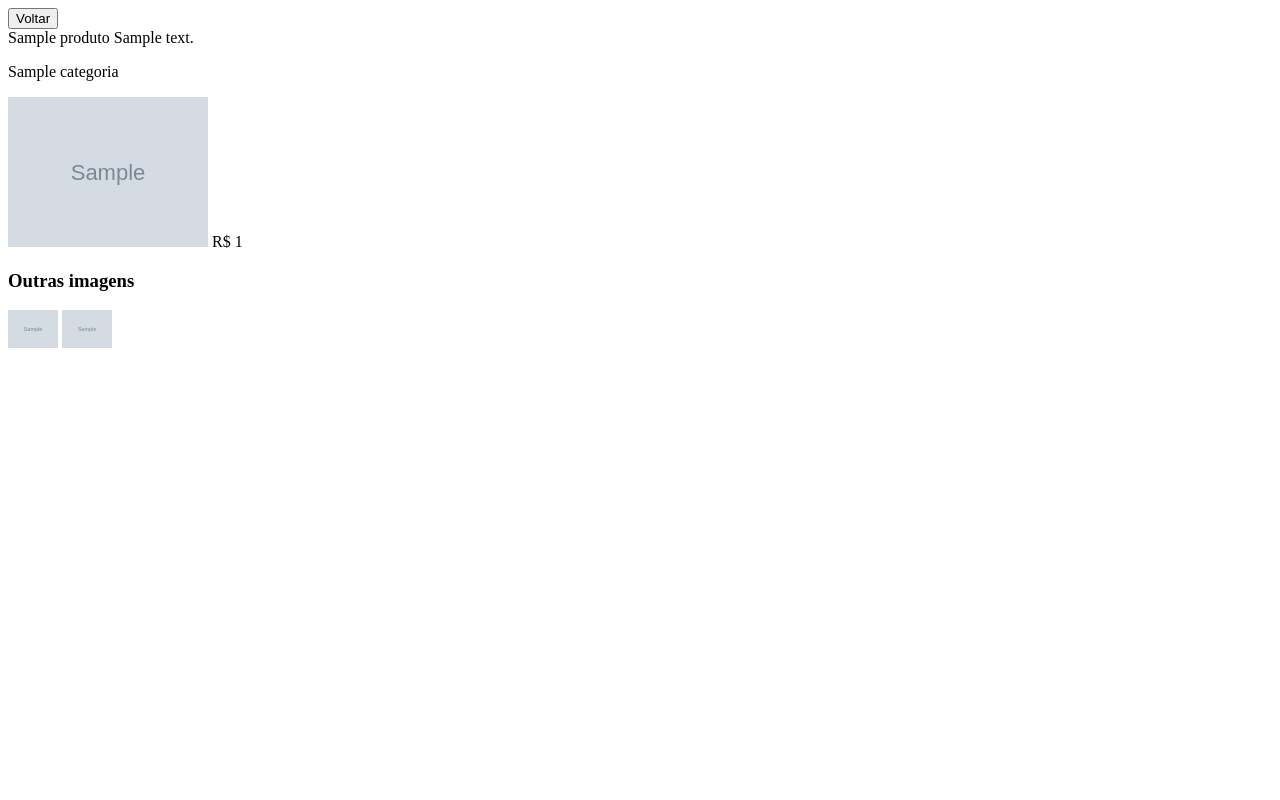
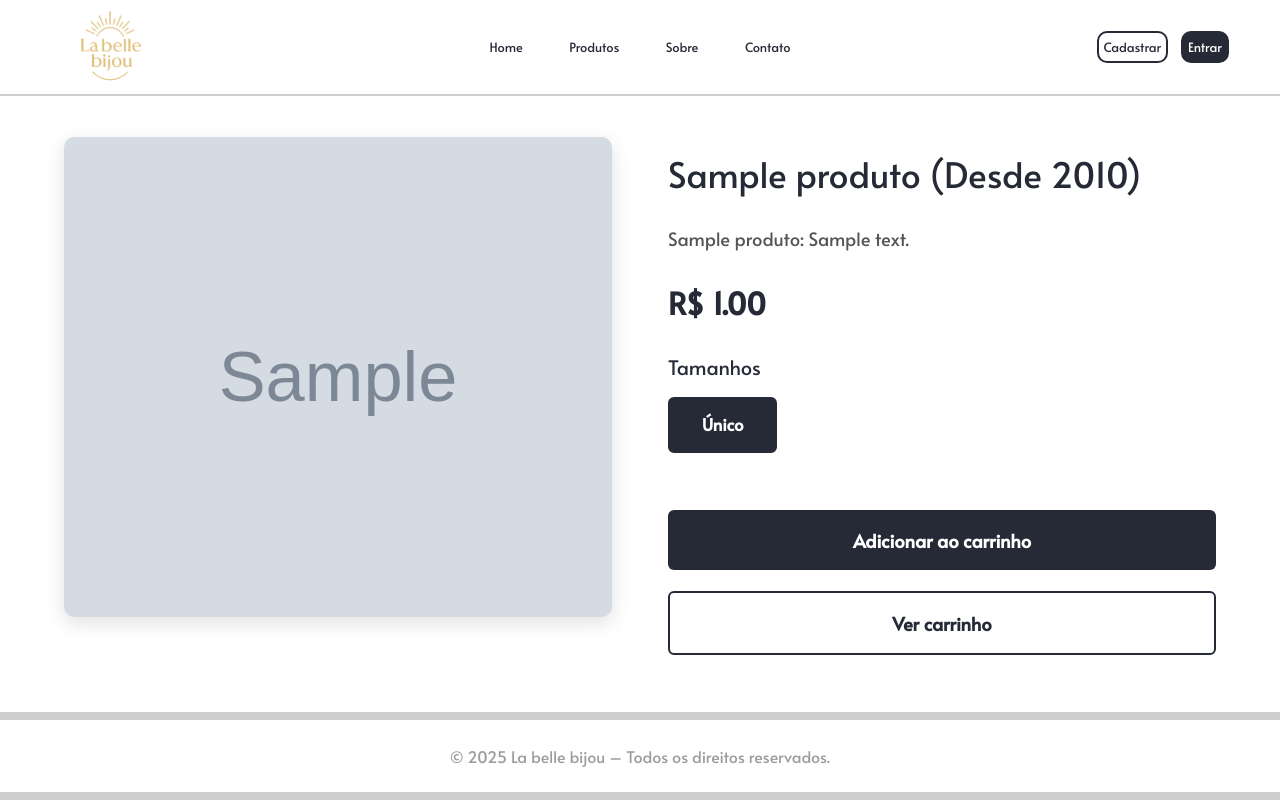
Before and after one commit to SENAI-Morvan-Figueiredo/La-Belle-Bijou, a Django app: page /produtos/1/ in a window 1280 px wide. Run offline with Django 5.2, Linux system fonts and the light colour scheme; tables that the repository leaves empty hold one stand-in row (values such as "Sample post"); grey boxes marked "Sample" are stand-in pictures.

Commit message:
Tela de produtos (85%) e tela principal em desencolvimento (50%)

```diff
--- a/la_belle_bijou/urls.py
+++ b/la_belle_bijou/urls.py
@@ -26,7 +26,7 @@ urlpatterns = [
     path('user/', include('accounts.urls')),
     path('pedidos/', include('orders.urls')),
     path('produtos/', include('products.urls')),
-    path("", Home.as_view(), name="home"),
+    path("", Home.as_view(), name="home"),  # Esta é a home principal
 ]
 
 if settings.DEBUG:
--- /dev/null
+++ b/products/static/css/produto.css
@@ -0,0 +1,170 @@
+/* produto.css */
+.produto-detalhes {
+    padding: 2rem 0; /* Aumentado de 1.5rem para 2rem */
+    min-height: calc(100vh - 12vh - 11vh); /* Ajustado para footer 11vh */
+    display: flex;
+    align-items: center;
+}
+
+.container {
+    width: 90%;
+    max-width: 1300px; /* Aumentado de 1200px para 1300px */
+    margin: 0 auto;
+}
+
+.produto-content {
+    display: grid;
+    grid-template-columns: 1fr 1fr;
+    gap: 3.5rem; /* Aumentado de 3rem para 3.5rem */
+    align-items: start;
+}
+
+.produto-imagem {
+    width: 100%;
+    border-radius: 10px;
+    overflow: hidden;
+    box-shadow: 0 6px 20px rgba(0, 0, 0, 0.12);
+}
+
+.produto-imagem img {
+    width: 100%;
+    height: 480px; /* Aumentado de 450px para 480px */
+    object-fit: cover;
+    display: block;
+}
+
+.produto-info {
+    display: flex;
+    flex-direction: column;
+    gap: 1.8rem; /* Aumentado de 1.5rem para 1.8rem */
+    padding: 1rem 0; /* Aumentado o padding */
+}
+
+.produto-titulo {
+    font-size: 2.2rem; /* Aumentado de 2rem para 2.2rem */
+    color: #252A36;
+    font-weight: normal;
+    margin: 0;
+    line-height: 1.2;
+}
+
+.produto-descricao {
+    font-size: 1.15rem; /* Aumentado de 1.1rem para 1.15rem */
+    color: #555;
+    line-height: 1.6;
+    margin: 0;
+    text-align: justify;
+}
+
+.produto-preco {
+    font-size: 1.9rem; /* Aumentado de 1.8rem para 1.9rem */
+    color: #252A36;
+    font-weight: bold;
+}
+
+.produto-tamanhos h3 {
+    font-size: 1.25rem; /* Aumentado de 1.2rem para 1.25rem */
+    color: #252A36;
+    margin-bottom: 1rem;
+    font-weight: normal;
+}
+
+.tamanhos-lista {
+    display: flex;
+    gap: 1rem;
+    flex-wrap: wrap;
+}
+
+.tamanho-item.unico {
+    padding: 0.9rem 2rem; /* Aumentado levemente */
+    border: 2px solid #252A36;
+    border-radius: 6px;
+    background-color: #252A36;
+    color: #fff;
+    font-size: 1.05rem; /* Aumentado levemente */
+    cursor: default;
+    font-weight: bold;
+}
+
+.produto-acoes {
+    display: flex;
+    flex-direction: column;
+    gap: 1.3rem; /* Aumentado de 1.2rem para 1.3rem */
+    margin-top: 1.8rem; /* Aumentado de 1.5rem para 1.8rem */
+}
+
+.btn-adicionar-carrinho {
+    padding: 1.1rem 2.2rem; /* Aumentado levemente */
+    background-color: #252A36;
+    color: #fff;
+    border: none;
+    border-radius: 6px;
+    font-family: "Alata", sans-serif;
+    font-size: 1.15rem; /* Aumentado de 1.1rem para 1.15rem */
+    cursor: pointer;
+    transition: background-color 0.3s;
+    font-weight: bold;
+}
+
+.btn-adicionar-carrinho:hover {
+    background-color: #3a3f4d;
+}
+
+.btn-ver-carrinho {
+    padding: 1.1rem 2.2rem; /* Aumentado levemente */
+    background-color: transparent;
+    color: #252A36;
+    border: 2px solid #252A36;
+    border-radius: 6px;
+    font-family: "Alata", sans-serif;
+    font-size: 1.15rem; /* Aumentado de 1.1rem para 1.15rem */
+    text-decoration: none;
+    text-align: center;
+    cursor: pointer;
+    transition: all 0.3s;
+    font-weight: bold;
+}
+
+.btn-ver-carrinho:hover {
+    background-color: #f0f0f0;
+}
+
+/* Responsividade */
+@media (max-width: 768px) {
+    .produto-detalhes {
+        min-height: calc(100vh - 12vh - 11vh);
+        padding: 1.5rem 0;
+    }
+
+    .produto-content {
+        grid-template-columns: 1fr;
+        gap: 2.5rem;
+    }
+
+    .produto-titulo {
+        font-size: 2rem;
+    }
+
+    .produto-descricao {
+        font-size: 1.1rem;
+    }
+
+    .produto-preco {
+        font-size: 1.7rem;
+    }
+
+    .produto-imagem img {
+        height: 380px;
+    }
+
+    .btn-adicionar-carrinho,
+    .btn-ver-carrinho {
+        padding: 1rem 2rem;
+        font-size: 1.1rem;
+    }
+
+    .tamanho-item.unico {
+        padding: 0.8rem 1.8rem;
+        font-size: 1rem;
+    }
+}
--- /dev/null
+++ b/products/static/css/styles.css
@@ -0,0 +1,133 @@
+* {
+    margin: 0;
+    padding: 0;
+    box-sizing: border-box;
+}
+
+html, body {
+    height: 100%;
+}
+
+body {
+    font-family: "Alata", sans-serif;
+    display: flex;
+    flex-direction: column;
+    min-height: 100vh;
+}
+
+header {
+    width: 100%;
+    background-color: #fff;
+    border-bottom: 2px solid #CECECE;
+    display: flex;
+    align-items: center;
+    position: relative;
+    height: 12vh;
+    flex-shrink: 0;
+
+    & img {
+        height: 16.5vh; /* Aumentado de 12vh para 11vh (logo um pouco maior) */
+        padding: 8px; /* Ajustado o padding */
+    }
+}
+
+.links {
+    width: 30vw;
+    position: absolute;
+    left: 50%;
+    transform: translateX(-50%);
+    display: flex;
+    justify-content: space-evenly;
+
+    & a {
+        height: 4vh;
+        color: #252A36;
+        border-radius: 10px;
+        padding: 0 5px 0 5px;
+        text-decoration: none;
+        font-size: 1vw;
+        display: flex;
+        align-items: center;
+    }
+
+    & a:hover {
+        background-color: #f0f0f0;
+    }
+}
+
+.icones {
+    width: 20vw;
+    position: absolute;
+    right: 2vw;
+    display: flex;
+    justify-content: flex-end;
+
+    & img {
+        height: 4vh;
+        margin-left: .5vw;
+        padding: 4px;
+    }
+
+    & img:hover {
+        background-color: #f0f0f0;
+        border-radius: 15px;
+    }
+
+    & a {
+        height: 4vh;
+        color: #252A36;
+        border-radius: 10px;
+        padding: 0 5px 0 5px;
+        text-decoration: none;
+        font-size: 1vw;
+        display: flex;
+        align-items: center;
+    }
+}
+
+#bCadastro {
+    border: 2px solid #252A36;
+    margin-right: 1vw;
+}
+
+#bCadastro:hover {
+    background-color: #f0f0f0;
+}
+
+#bEntrar {
+    background-color: #252A36;
+    color: #fff;
+    border: 2px solid #252A36;
+    margin-right: 2vw;
+}
+
+#bEntrar:hover {
+    color: #f0f0f0;
+}
+
+main {
+    flex: 1;
+}
+
+footer {
+    width: 100%;
+    height: 11vh; /* Aumentado levemente de 10vh para 11vh */
+    background-color: #CECECE;
+    display: flex;
+    align-items: center;
+    flex-shrink: 0;
+    margin-top: auto;
+}
+
+.conteudo-footer {
+    width: 100%;
+    height: 9vh; /* Aumentado levemente de 8vh para 9vh */
+    background-color: #fff;
+    color: #9D9D9D;
+    display: flex;
+    justify-content: center;
+    align-items: center;
+    font-family: "Alata", sans-serif;
+    font-weight: 400;
+    font-style: normal;
+}
--- /dev/null
+++ b/products/templates/products/base.html
@@ -0,0 +1,54 @@
+{% load static %}
+<!DOCTYPE html>
+<html lang="pt-br">
+<head>
+    <meta charset="UTF-8">
+    <meta name="viewport" content="width=device-width, initial-scale=1.0">
+    <link rel="preconnect" href="https://fonts.googleapis.com">
+    <link rel="preconnect" href="https://fonts.gstatic.com" crossorigin>
+    <link href="https://fonts.googleapis.com/css2?family=Alata&display=swap" rel="stylesheet">
+    <link rel="stylesheet" href="{% static 'css/styles.css' %}">
+    {% block extra_css %}{% endblock extra_css %}
+    <title>{% block title %}La Belle Bijou{% endblock %}</title>
+</head>
+<body>
+    <!-- Header -->
+    <header>
+        <div class="logo">
+            <img src="{% static 'img/logo.png' %}" alt="La Belle Bijou">
+        </div>
+
+        <div class="links">
+            <a href="{% url 'home' %}">Home</a>
+            <a href="{% url 'home-products' %}">Produtos</a>
+            <a href="#">Sobre</a>
+            <a href="#">Contato</a>
+        </div>
+
+        <div class="icones">
+            {% if user.is_authenticated %}
+                <!-- Removido o link para profile até criar a view -->
+                <a href="#" id="bCadastro">Meu Perfil</a>
+                <form method="post" action="{% url 'logout' %}" style="display: inline;">
+                    {% csrf_token %}
+                    <button type="submit" id="bEntrar" style="background: none; border: none; cursor: pointer; font-family: 'Alata', sans-serif; font-size: 1vw; color: #fff;">Sair</button>
+                </form>
+            {% else %}
+                <a href="{% url 'register' %}" id="bCadastro">Cadastrar</a>
+                <a href="{% url 'login' %}" id="bEntrar">Entrar</a>
+            {% endif %}
+        </div>
+    </header>
+
+    <main>
+        {% block conteudo %}{% endblock conteudo %}
+    </main>
+
+    <!-- Footer -->
+    <footer>
+        <div class="conteudo-footer">
+            © 2025 La belle bijou – Todos os direitos reservados.
+        </div>
+    </footer>
+</body>
+</html>
--- a/products/templates/products/detalhe_produto.html
+++ b/products/templates/products/detalhe_produto.html
@@ -1,31 +1,57 @@
-<button onclick="window.location.href='{% url 'home' %}'">Voltar</button>
-<div>
-    {{produto.nome}}
-    {{produto.descricao}}
-    {% for categoria in produto.categorias.all %}
-        <p>{{categoria}}</p>
-    {% endfor %}
-    {% if produto.imagem_principal %}
-        <img src="{{produto.imagem_principal.url}}" alt="" id="imagem-principal" style="width: 200px">
-    {% endif %}
-    R$ {{produto.preco | floatformat:0}}
+{% extends 'products/base.html' %}
+{% load static %}
+
+{% block title %}La Belle Bijou - {{ produto.nome }}{% endblock %}
+
+{% block extra_css %}
+<link rel="stylesheet" href="{% static 'css/produto.css' %}">
+{% endblock %}
+
+{% block conteudo %}
+<div class="produto-detalhes">
+    <div class="container">
+        <div class="produto-content">
+            <!-- Imagem do produto -->
+            <div class="produto-imagem">
+                {% if produto.imagem_principal %}
+                    <img src="{{ produto.imagem_principal.url }}" alt="{{ produto.nome }}">
+                {% else %}
+                    <img src="{% static 'img/produto-placeholder.jpg' %}" alt="Imagem não disponível">
+                {% endif %}
+            </div>
+
+            <!-- Informações do produto -->
+            <div class="produto-info">
+                <h1 class="produto-titulo">{{ produto.nome }} (Desde 2010)</h1>
+
+                <p class="produto-descricao">
+                    {{ produto.nome }}: {{ produto.descricao|default:"Produto de alta qualidade da La Belle Bijou. Feito com materiais premium e acabamento impecável, este item exclusivo traz elegância e sofisticação para seu estilo." }}
+                </p>
+
+                <div class="produto-preco">
+                    R$ {{ produto.preco }}
+                </div>
+
+                <!-- Tamanhos - Único -->
+                <div class="produto-tamanhos">
+                    <h3>Tamanhos</h3>
+                    <div class="tamanhos-lista">
+                        <span class="tamanho-item unico">Único</span>
+                    </div>
+                </div>
+
+                <!-- Ações -->
+                <div class="produto-acoes">
+                    <button class="btn-adicionar-carrinho">
+                        Adicionar ao carrinho
+                    </button>
+
+                    <a href="#" class="btn-ver-carrinho">
+                        Ver carrinho
+                    </a>
+                </div>
+            </div>
+        </div>
+    </div>
 </div>
-
-<h3>Outras imagens</h3>
-<div>
-    <!-- Miniatura da principal também -->
-    <img src="{{ produto.imagem_principal.url }}" alt="{{ produto.nome }}" style="width:50px; cursor:pointer;" onmouseover="mudarImagem(this)">
-    <!-- Miniaturas adicionais -->
-    {% for imagem in produto.imagens.all %}
-        <img src="{{ imagem.imagem.url }}" alt="{{ produto.nome }}" style="width:50px; cursor:pointer;" onmouseover="mudarImagem(this)">
-    {% empty %}
-        <p>Este produto não possui imagens adicionais.</p>
-    {% endfor %}
-</div>
-
-<script>
-    function mudarImagem(elemento) {
-        const imgPrincipal = document.getElementById("imagem-principal");
-        imgPrincipal.src = elemento.src;
-    }
-</script>
+{% endblock %}
--- a/products/urls.py
+++ b/products/urls.py
@@ -1,6 +1,7 @@
 from django.urls import path
-from .views import *
+from .views import Home, DetailProduto
 
 urlpatterns = [
-    path("<int:pk>/", DetailProduto.as_view(), name="detail-produto")
+    path('', Home.as_view(), name='home-products'),  # Mudei o nome para evitar conflito
+    path('<int:pk>/', DetailProduto.as_view(), name='detalhe-produto'),
 ]
```
Also changed, not shown: products/static/css/home.css (added, +63 -0 lines), products/templates/products/home.html (+31 -16 lines), media/produtos/galeria/colar1.2.jpeg (added), media/produtos/principal/colar1.1.jpeg (added), products/static/img/logo.png (added).
